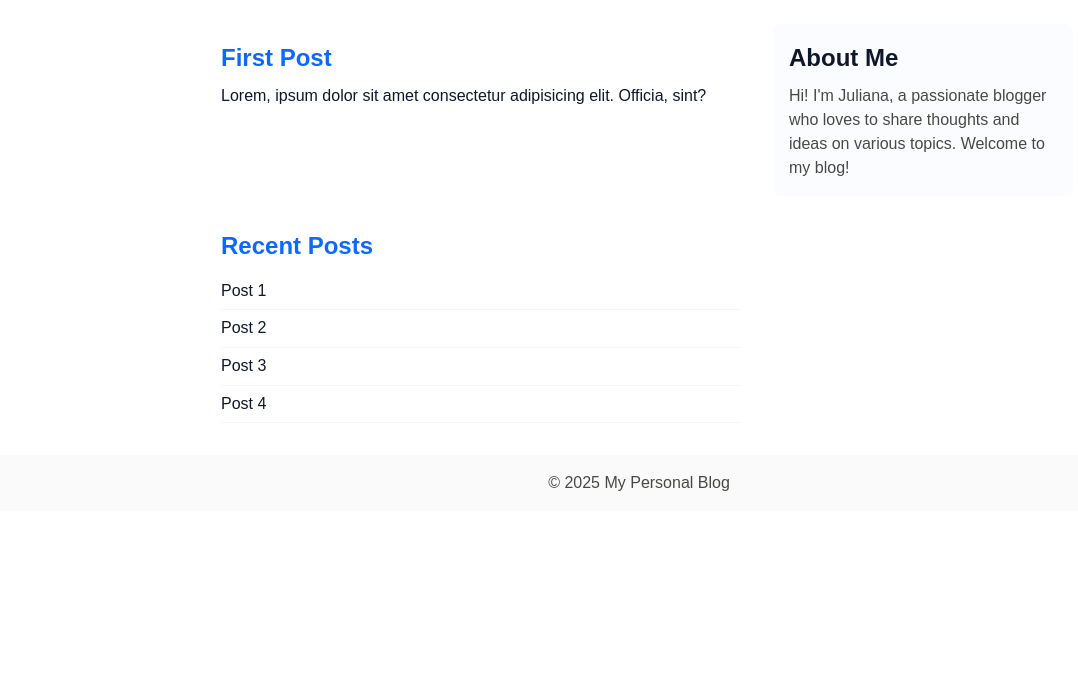
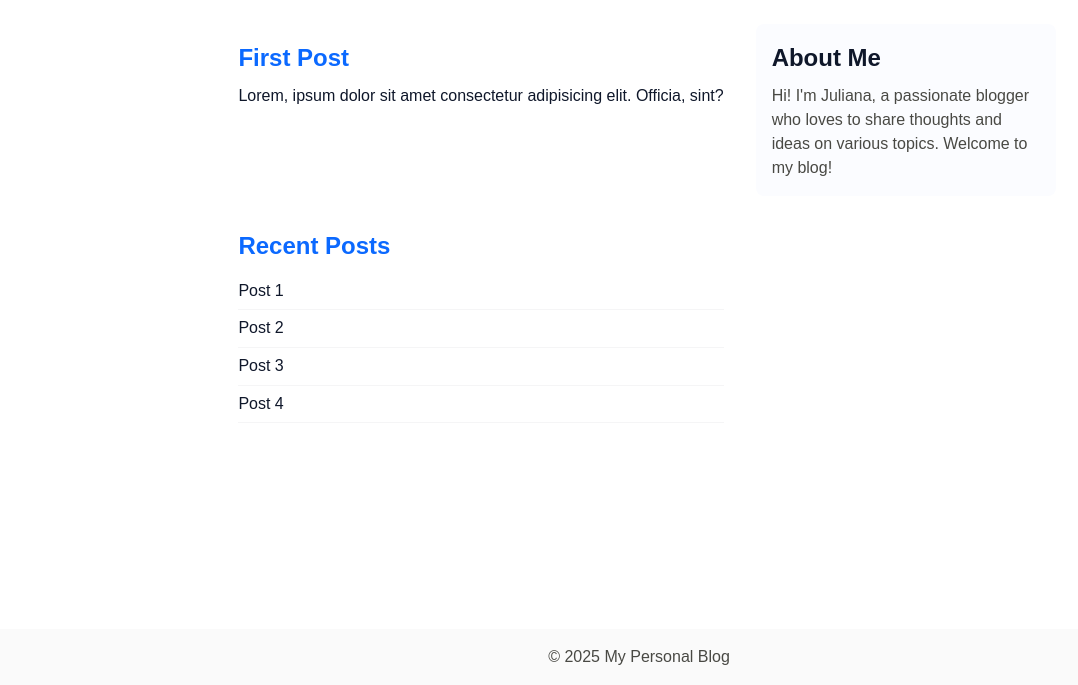
Before and after one commit to jkyamaguchi/HYF, a plain HTML site: page html/blog.html in a window 1280 px wide. Shown: the part 115-800 px from the top of the page, without its empty margins (1-1079 px from the left). Drawn offline with Linux system fonts and the light colour scheme.

Commit message:
showcase an approach to extend the content vertically
This helps extending the content and placing the footer all the way to the bottom of the page when the viewport is taller than the content itself

```diff
--- a/html/blog.css
+++ b/html/blog.css
@@ -9,6 +9,9 @@
   box-sizing: border-box;
 }
 body {
+  display: flex; /* Make the body a flex container, so we can use flex properties on the children elements */
+  flex-direction: column; /* Make the content flow vertically */
+  height: 100vh; /* Make the body the full height of the viewport (can be 100dvh for dynamic heights on mobile vieports) */
   font-family: Arial, sans-serif;
   margin: 0;
   color: #0f172a;
@@ -34,6 +37,7 @@ body {
 }
 
 .main {
+  flex: 1; /* Let the main section of the content extend fully vertically */
   max-width: var(--max-width);
   margin: 0 auto;
   display: grid;
```
